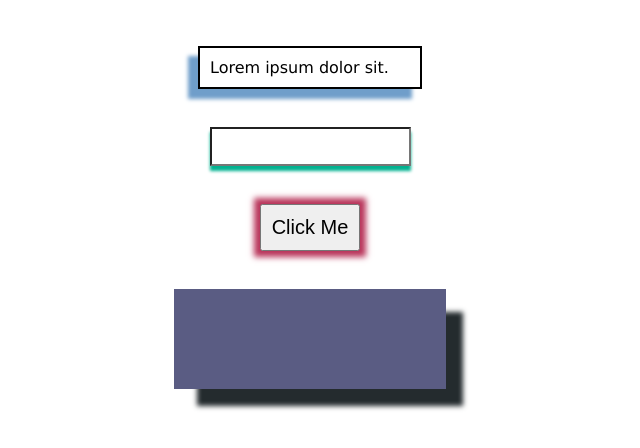
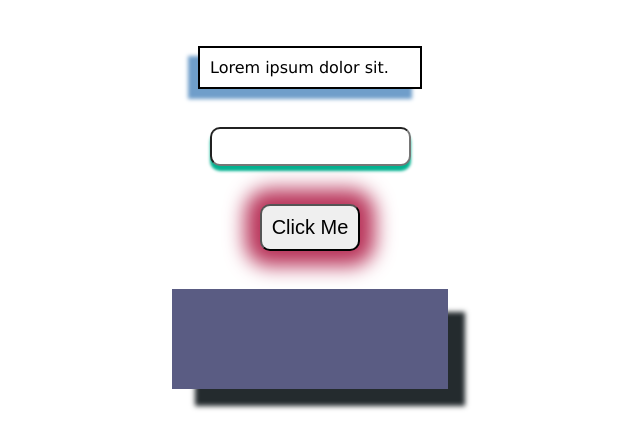
Before and after one commit to purwar1997/CSS-, a plain HTML site: page second.html in a window 1280 px wide. Shown: the whole page, without its empty margins (330-970 px from the left). Drawn offline with Linux system fonts and the light colour scheme.

Commit message:
Code updated

```diff
--- a/css/styles.css
+++ b/css/styles.css
@@ -33,6 +33,7 @@ span {
 }
 
 button {
+  /* auto value will center align the button */
   margin: auto;
   display: block;
 }
@@ -41,11 +42,11 @@ button {
   font-size: 22px;
   font-weight: 700;
   text-transform: capitalize;
-  /* 5px -> top and bottom // 10px -> left and right */
+  /* 10px -> top and bottom // 20px -> left and right */
   padding: 10px 20px;
   background-color: transparent;
   color: #1f1f1f;
-  border: 2.5 px solid #1f1f1f;
+  border: 2.5px solid #1f1f1f;
   border-radius: 8px;
   cursor: pointer;
 }
--- a/second.html
+++ b/second.html
@@ -28,16 +28,18 @@
 
       input {
         box-shadow: 0 5px 3px #02b290;
+        border-radius: 10px;
       }
 
       button {
         font-size: 20px;
-        box-shadow: 0 0 6px 6px #b9345a;
+        border-radius: 10px;
+        box-shadow: 0 0 20px 15px #b9345a;
       }
 
       div {
         height: 10vh;
-        width: 20%;
+        width: 20vw;
         background-color: #5a5c83;
         box-shadow: 20px 20px 5px -3px #242b2e;
       }
```
